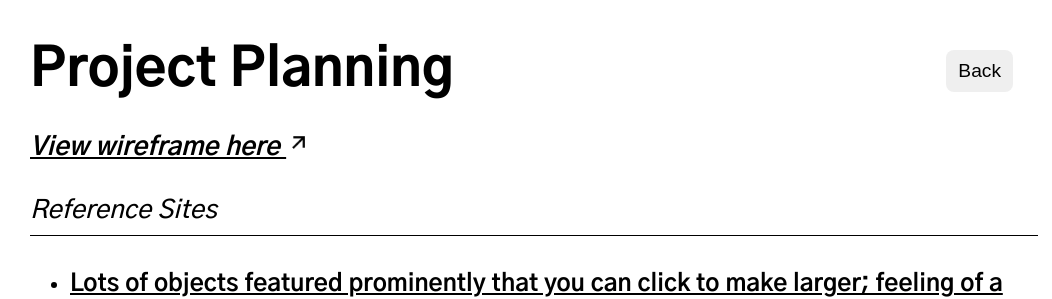
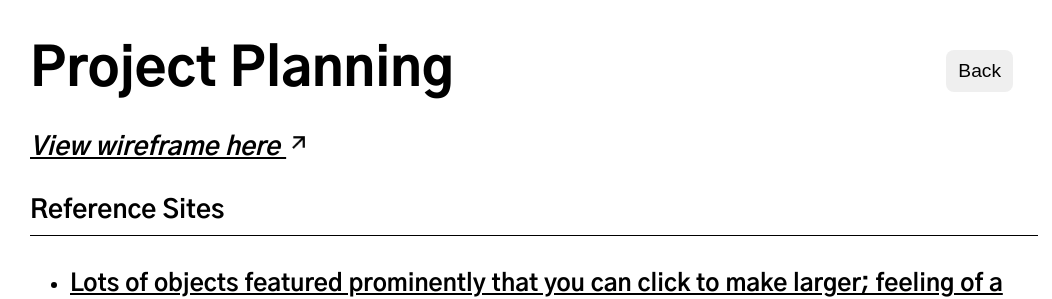
Before and after one commit to lucyking140/augmenting-gal-rr, a React (Vite) app: page /project-planning in a window 1280 px wide. Shown: the top 299 px of the page, without its empty margins (106-1158 px from the left). Built offline with nearby package versions, Linux system fonts and the light colour scheme.

Commit message:
removing italic styling on project references page

```diff
--- a/src/pages/project-planning.tsx
+++ b/src/pages/project-planning.tsx
@@ -21,13 +21,14 @@ export default function ProjectPlanning() {
 
         <div className="rp content" style={{alignItems: 'flex-start'}}>
 
-            <div className="rp subtitle" style={{ fontWeight: '700', paddingBottom: '15px' }}>
+            <div className="rp subtitle" style={{ fontWeight: '700', paddingBottom: '15px'}}>
                 <a href="https://www.figma.com/design/wzVRM9ULgL2GLVV5rvMA6A/Our-Machines?node-id=0-1&p=f&t=UU6HdqmLjqIYFapJ-0" target='_blank'> View wireframe here </a>
             </div>
 
-            <div className="rp subtitle" styel={{ fontWeight: '700'}}>
+            <div className="rp subtitle" style={{ fontWeight: '700',  fontStyle: 'normal' }}>
                 Reference Sites
             </div>
+
             <div className="hl"> </div>
             <div className="idea-list">
                 <ul>
```
